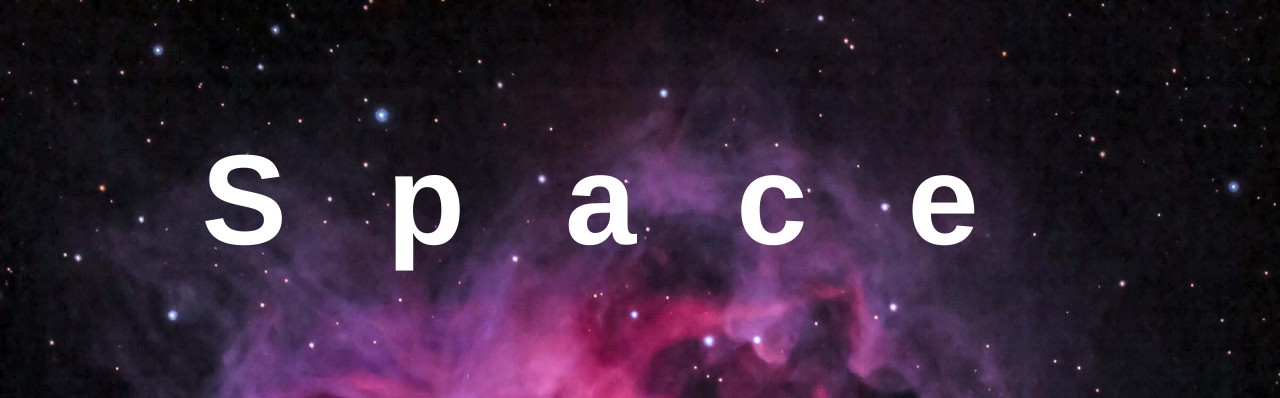
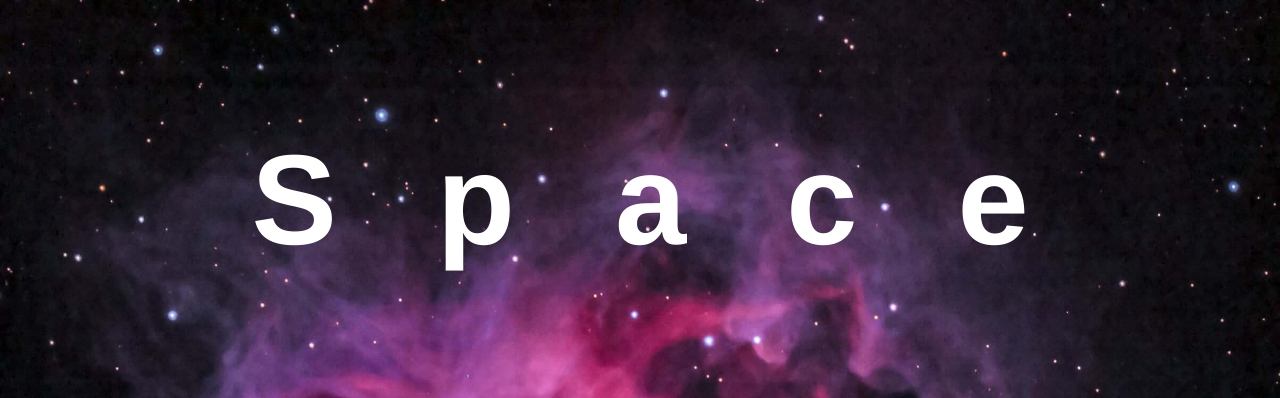
Before and after one commit to PsyPhiSR/psyphisr.github.io, a website: page workshops/modern-css/session2/space.html in a window 1280 px wide. Shown: the top 398 px of the page. Drawn offline with Linux system fonts and the light colour scheme.

Commit message:
Fix header

```diff
--- a/workshops/modern-css/session2/style.css
+++ b/workshops/modern-css/session2/style.css
@@ -50,6 +50,7 @@ body > .hero {
 
 .hero h1 {
   letter-spacing: 100px;
+  transform: translateX(50px);
 }
 
 .hero :where(h1, h2) {
```
